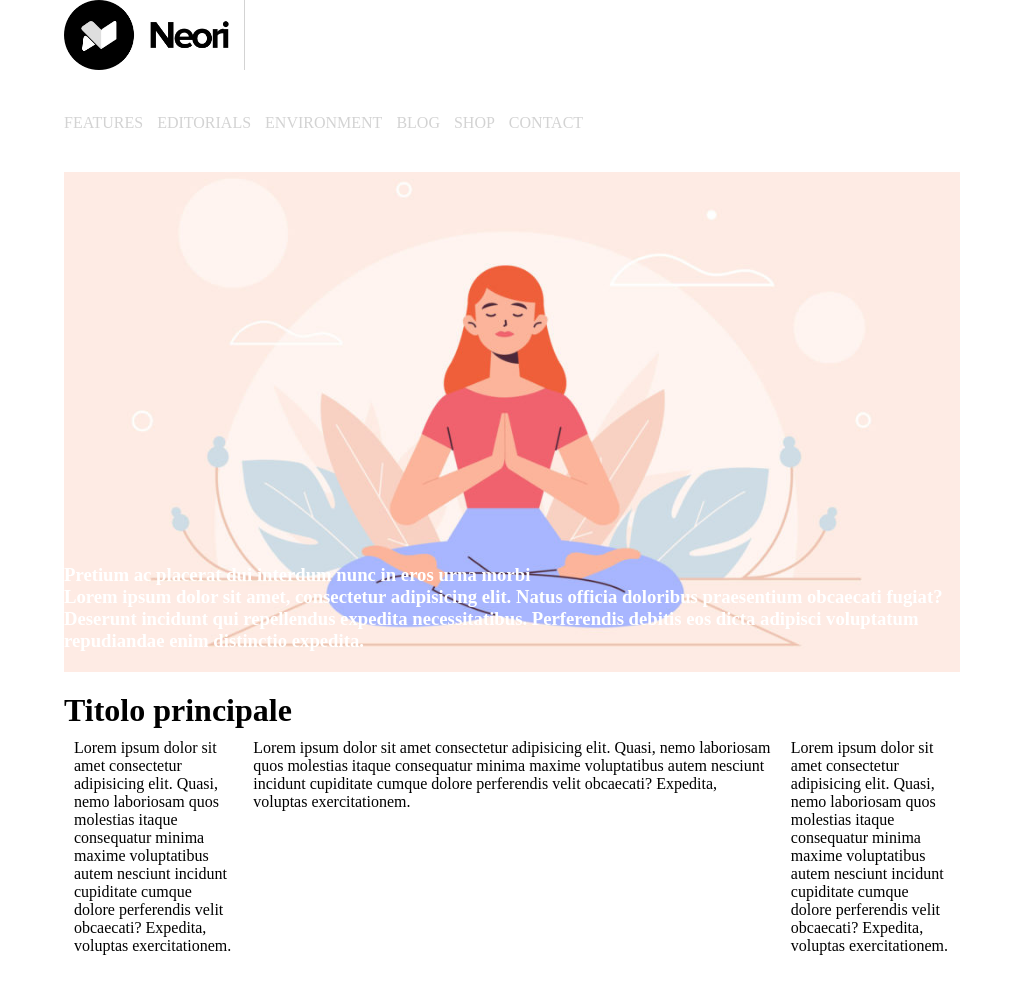
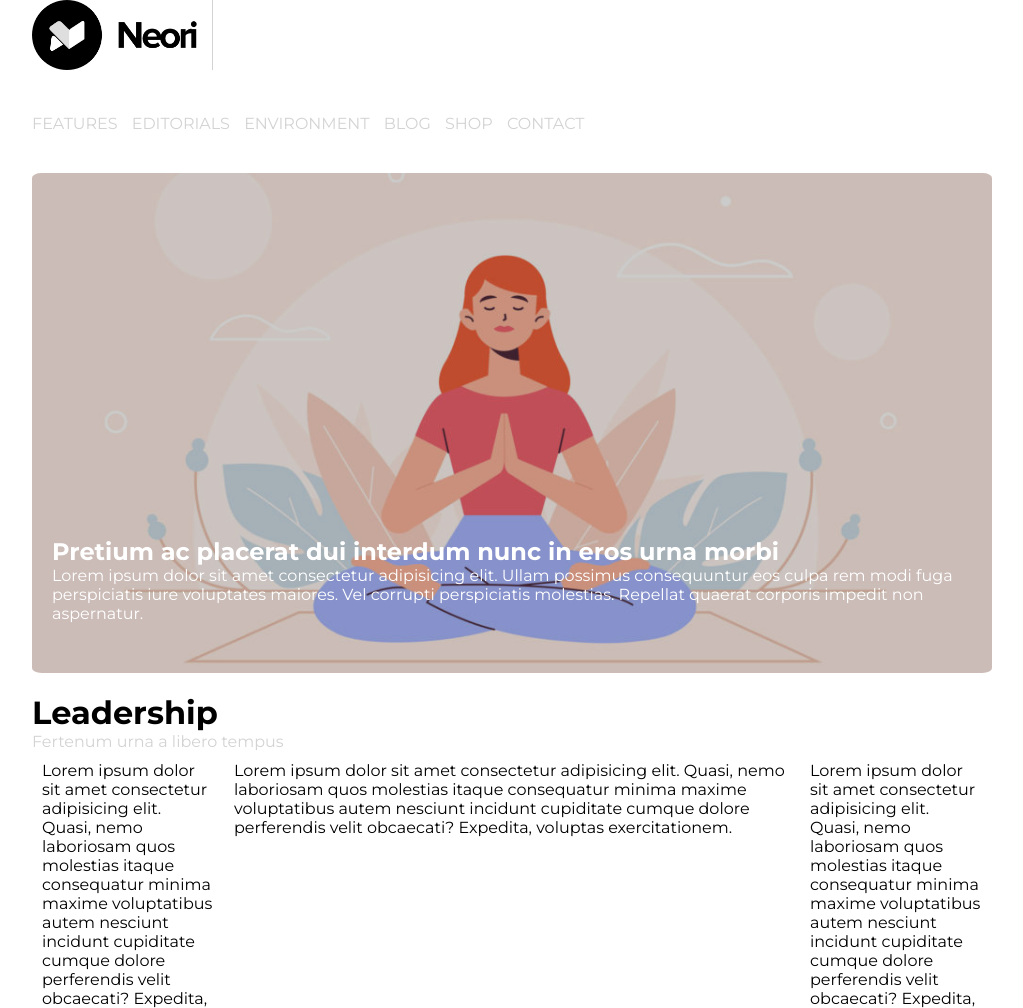
Before and after one commit to tonysanna/htmlcss-wp, a plain HTML site: page index.html in a window 1280 px wide. Shown: the top 1008 px of the page, without its empty margins (128-1151 px from the left). Drawn offline with Linux system fonts and the light colour scheme.

Commit message:
Prima fase

```diff
--- a/css/style.css
+++ b/css/style.css
@@ -7,7 +7,7 @@
 /* common */
 
 .container {
-    width: 70%;
+    width: 75%;
     margin: 0 auto;
 }
 
@@ -16,6 +16,10 @@
     content: "";
     display: table;
     clear: both;
+}
+
+body {
+    font-family: 'Montserrat' , sans-serif;
 }
 
 /* fine common */
@@ -42,6 +46,10 @@ nav {
     margin-bottom: 40px;
 }
 
+nav ul {
+    text-transform: uppercase;
+}
+
 nav li {
     display: inline;
     list-style: none;
@@ -57,7 +65,8 @@ nav li a {
 .banner {
     position: relative;
     height: 500px;
-    color: white;
+    color: white
+
 }
 
 .overlay {
@@ -66,21 +75,33 @@ nav li a {
     right: 0;
     bottom: 0;
     left: 0;
+    background-color: rgba(0, 0, 0, 0.2);
+    border-radius: 1%;
 
 }
 .banner img {
     width: 100%;
     height: 100%;
     object-fit: cover;
+    border-radius: 1%;
+
 }
 
 
 .banner-text {
     position: absolute;
-    bottom: 20px;
+    bottom: 50px;
+    padding-left: 20px;
+
 }
 
+.pdiff {
+    color: lightgrey;
+}
+
+
 /* fine header */
+
 
 /* main */
 
--- a/index.html
+++ b/index.html
@@ -4,8 +4,9 @@
     <meta charset="UTF-8">
     <meta http-equiv="X-UA-Compatible" content="IE=edge">
     <meta name="viewport" content="width=device-width, initial-scale=1.0">
+    <link href="https://fonts.googleapis.com/css2?family=Montserrat:ital,wght@0,100;0,200;0,300;0,400;0,500;0,600;0,700;0,800;0,900;1,100;1,200;1,300;1,400;1,500;1,600;1,700;1,800;1,900&display=swap" rel="stylesheet">
     <link rel="stylesheet" href="css/style.css">
-    <title>Document</title>
+    <title>Wordpress</title>
 </head>
 <body>
     <div class="container">
@@ -30,8 +31,8 @@
                 <div class="overlay"></div>
                 <img src="img/banner.jpg" alt="image banner">
                 <div class="banner-text">
-                    <h3>Pretium ac placerat dui interdum nunc in eros urna morbi<h3>
-                    <p>Lorem ipsum dolor sit amet, consectetur adipisicing elit. Natus officia doloribus praesentium obcaecati fugiat? Deserunt incidunt qui repellendus expedita necessitatibus. Perferendis debitis eos dicta adipisci voluptatum repudiandae enim distinctio expedita.</p>
+                 <h2>Pretium ac placerat dui interdum nunc in eros urna morbi</h2>
+                 <p>Lorem ipsum dolor sit amet consectetur adipisicing elit. Ullam possimus consequuntur eos culpa rem modi fuga perspiciatis iure voluptates maiores. Vel corrupti perspiciatis molestias. Repellat quaerat corporis impedit non aspernatur.</p>
                 </div>
 
             </div>
@@ -41,7 +42,8 @@
         <!-- main -->
         <main class="clearfix">
             <div class="title">
-                <h1>Titolo principale</h1>
+                <h1>Leadership</h1>
+                <p class="pdiff">Fertenum urna a libero tempus </p>
             </div>
 
             <!-- inizio struttura float colonne -->
```
